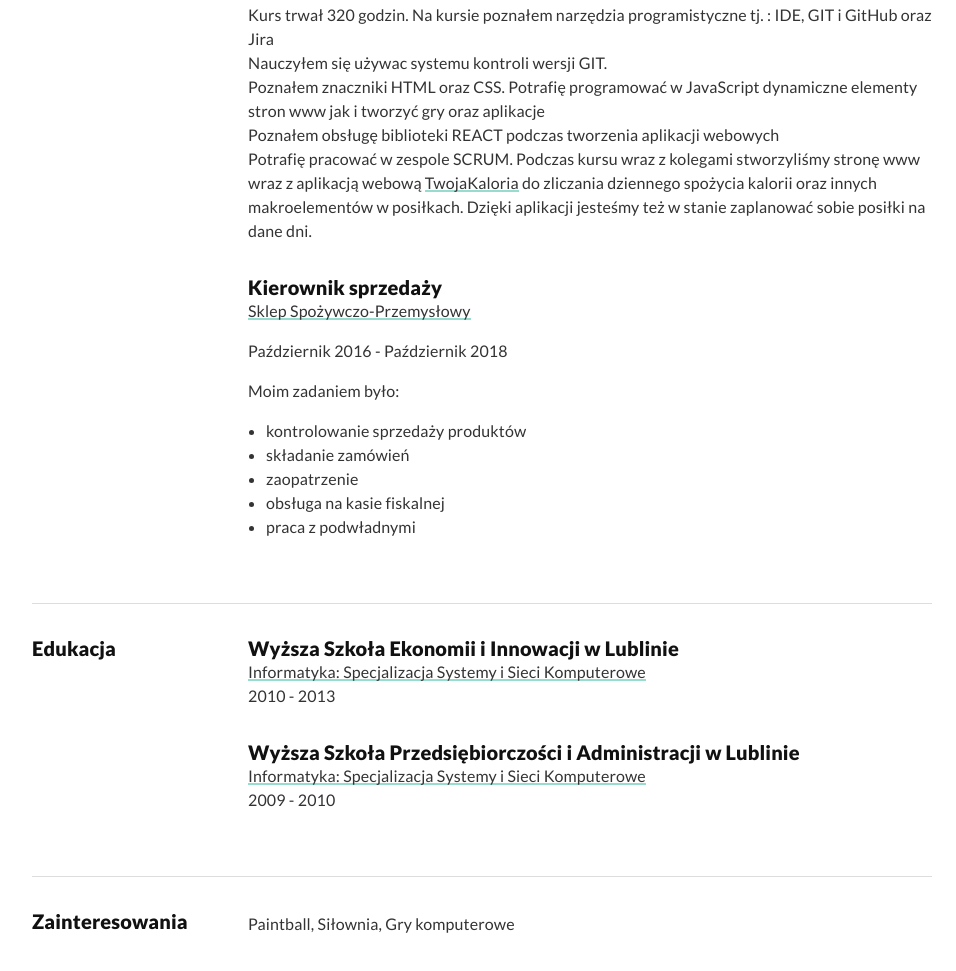
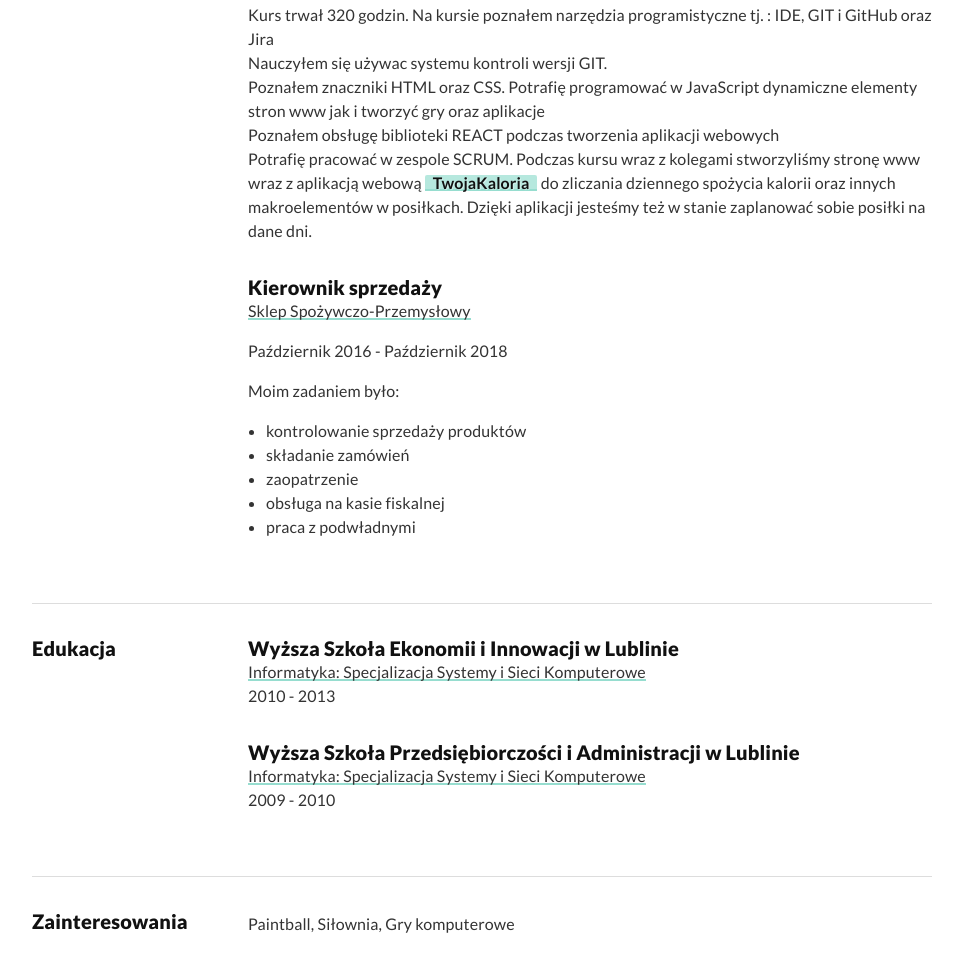
Before and after one commit to KrystianPietron/CV, a plain HTML site: page index.html in a window 1280 px wide. Shown: the part 991-1962 px from the top of the page, without its empty margins (158-1114 px from the left). Drawn offline with Linux system fonts and the light colour scheme.

Commit message:
fix link

```diff
--- a/index.html
+++ b/index.html
@@ -22,7 +22,6 @@
       <ul>
         <li><a href="https://www.linkedin.com/in/krystian-pietron/" target="_blank">Linkedin</a></li>
         <li><a href="https://github.com/KrystianPietron" target="_blank">GitHub</a></li>
-        <!-- <li><a href="https://codepen.io/sonjastrieder" target="_blank">Codepen</a></li> -->
       </ul>
     </div>
   </nav>
@@ -32,7 +31,6 @@
     <div class="l-Header">
       <div class="l-Header-col">
         <img src="img/KrystianPietron.JPG">
-        <!-- <a href="http://www.sonjastrieder.com" target="_blank"> -->
         <h1 class="Title">
           <span class="u-shadow">
             Krystian<br>
@@ -45,7 +43,6 @@
       <div class="l-Header-col Contact">
         <div>Poniatowa, Lubelskie</div>
         <div>Tel: 722 366 109</div>
-        <!-- <div><a class="u-link" href="http://sonjastrieder.com/" target="_blank">www.sonjastrieder.com</a></div> -->
         <div><a class="u-link" href="mailto:krystianpietr@gmail.com" target="_blank">krystianpietr@gmail.com</a></div>
       </div>
     </div>
@@ -84,7 +81,7 @@
           Potrafię programować w JavaScript dynamiczne elementy stron www jak i tworzyć gry oraz aplikacje<br>
           Poznałem obsługę biblioteki REACT podczas tworzenia aplikacji webowych<br>
           Potrafię pracować w zespole SCRUM.
-          Podczas kursu wraz z kolegami stworzyliśmy stronę www wraz z aplikacją webową <a class='u-link' href='http://www.twojakaloria.jfddl6.is-academy.pl/'>TwojaKaloria</a>
+          Podczas kursu wraz z kolegami stworzyliśmy stronę www wraz z aplikacją webową <a class='u-link Tag' href='http://www.twojakaloria.jfddl6.is-academy.pl/'>TwojaKaloria</a>
           do zliczania
           dziennego spożycia kalorii oraz innych makroelementów w posiłkach. Dzięki aplikacji jesteśmy też
           w stanie zaplanować sobie posiłki na dane dni.
```
